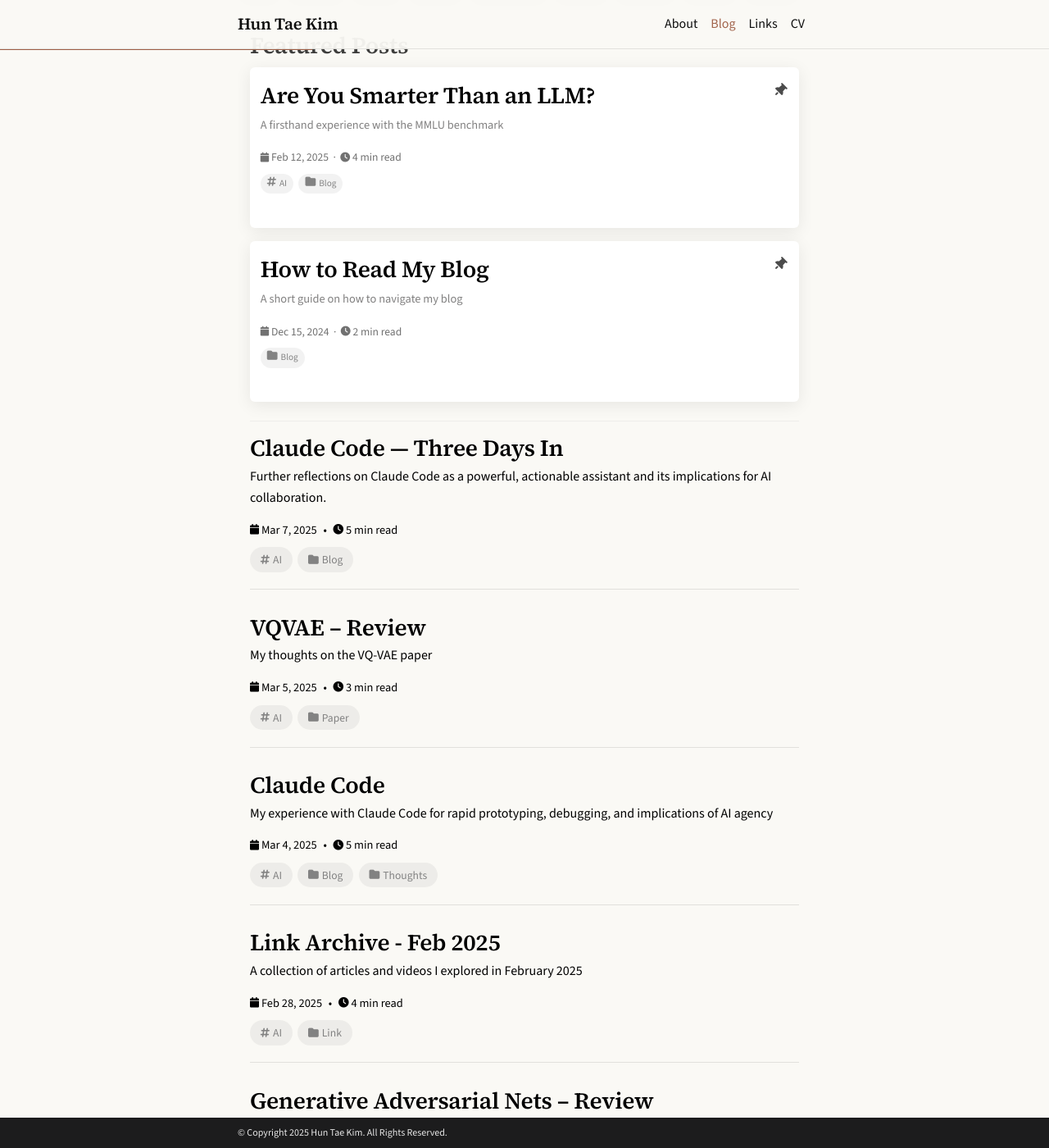
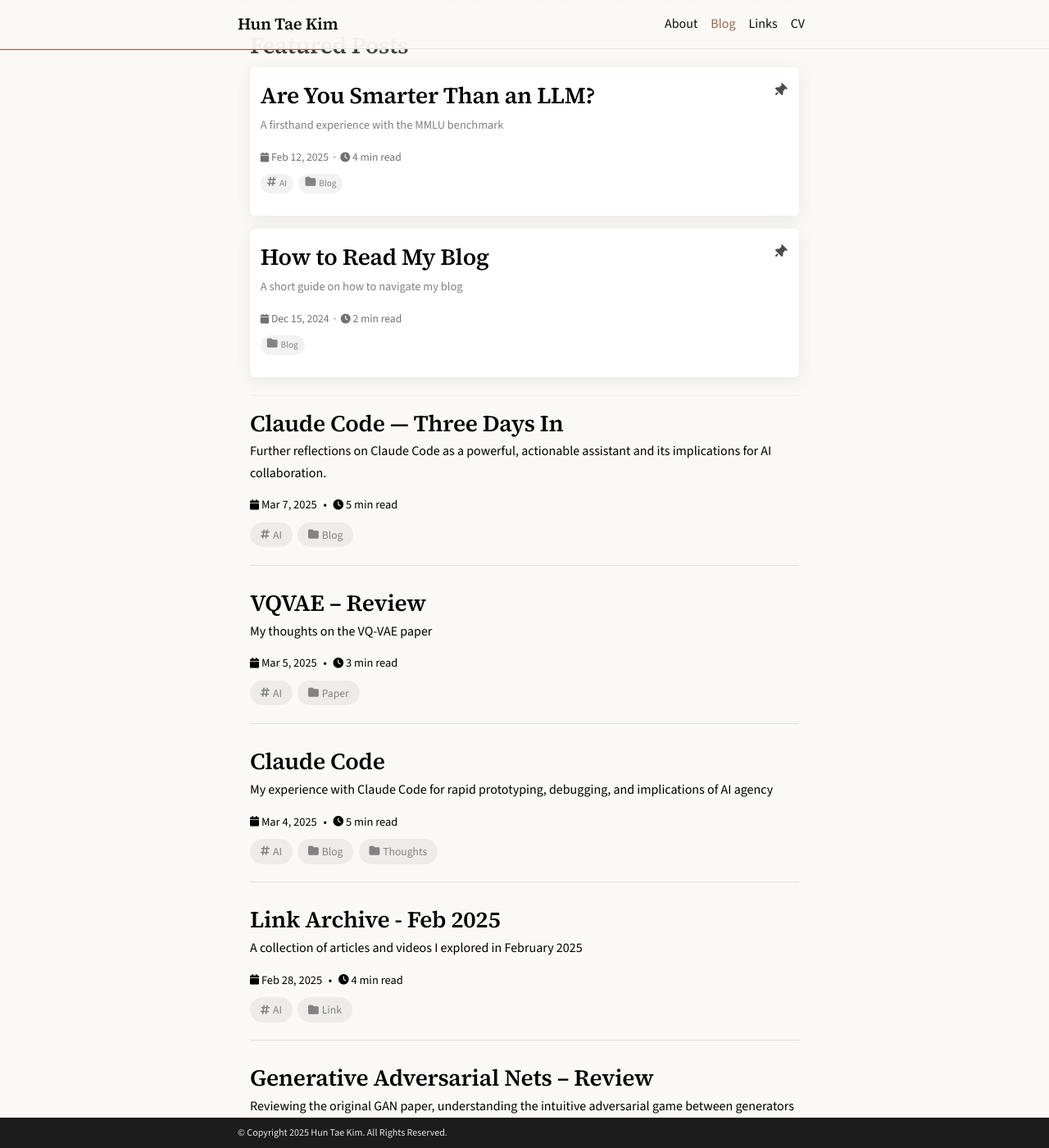
Before and after one commit to ht0324/ht0324.github.io, a Jekyll site: the page built from blog/index.html, in a window 1280 px wide and 1400 px high, scrolled down 230 px. Shown: the whole window at 82% size. Built offline with Jekyll 4.4.1, drawn with Linux system fonts in a browser that asks for light colours; the list of posts is cut into pages by our own code; comment, search, counter and statistics services are not loaded; a style sheet for code colours, icons or effects is not loaded.

Commit message:
Adjust padding in footer and blog post tags for improved layout consistency

```diff
--- a/_sass/_base.scss
+++ b/_sass/_base.scss
@@ -527,7 +527,7 @@
       color: var(--global-text-color-light);
       font-size: 0.875rem;
       padding-top: 0.25rem;
-      padding-bottom: 0;
+      padding-bottom: 0.25rem;
     }
 
     a {
@@ -847,7 +847,7 @@
     color: var(--global-text-color-light);
     font-size: 0.875rem;
     padding-top: 0.25rem;
-    padding-bottom: 1rem;
+    padding-bottom: 0.25rem;
 
     a {
       color: var(--global-text-color-light);
--- a/blog/index.html
+++ b/blog/index.html
@@ -104,7 +104,7 @@
                       {% endif %}
                     </p>
                     {% if post.tags.size > 0 or post.categories.size > 0 %}
-                    <div class="post-tags" style="margin-bottom: 0.4rem; display: flex; overflow-x: auto; -webkit-overflow-scrolling: touch; scrollbar-width: thin; white-space: nowrap;">
+                    <div class="post-tags" style="margin-bottom: 0.2rem; display: flex; overflow-x: auto; -webkit-overflow-scrolling: touch; scrollbar-width: thin; white-space: nowrap;">
                       {% for tag in post.tags %}
                         <a href="{{ tag | slugify | prepend: '/blog/tag/' | relative_url }}" class="tag-pill" style="flex-shrink: 0; font-size: 0.7rem; padding: 0.2rem 0.5rem;">
                           <i class="fas fa-hashtag fa-sm"></i>{{ tag }}</a>
@@ -156,7 +156,7 @@
       </div>
 
       {% if post.tags.size > 0 or post.categories.size > 0 %}
-      <div class="post-tags" style="margin-bottom: 0.4rem; display: flex; overflow-x: auto; -webkit-overflow-scrolling: touch; scrollbar-width: thin; white-space: nowrap;">
+      <div class="post-tags" style="margin-bottom: 0.2rem; display: flex; overflow-x: auto; -webkit-overflow-scrolling: touch; scrollbar-width: thin; white-space: nowrap;">
         {% for tag in post.tags %}
           <a href="{{ tag | slugify | prepend: '/blog/tag/' | relative_url }}" class="tag-pill" style="flex-shrink: 0;">
             <i class="fas fa-hashtag fa-sm"></i>{{ tag }}</a>
```
Also changed, not shown: 1 other file.
